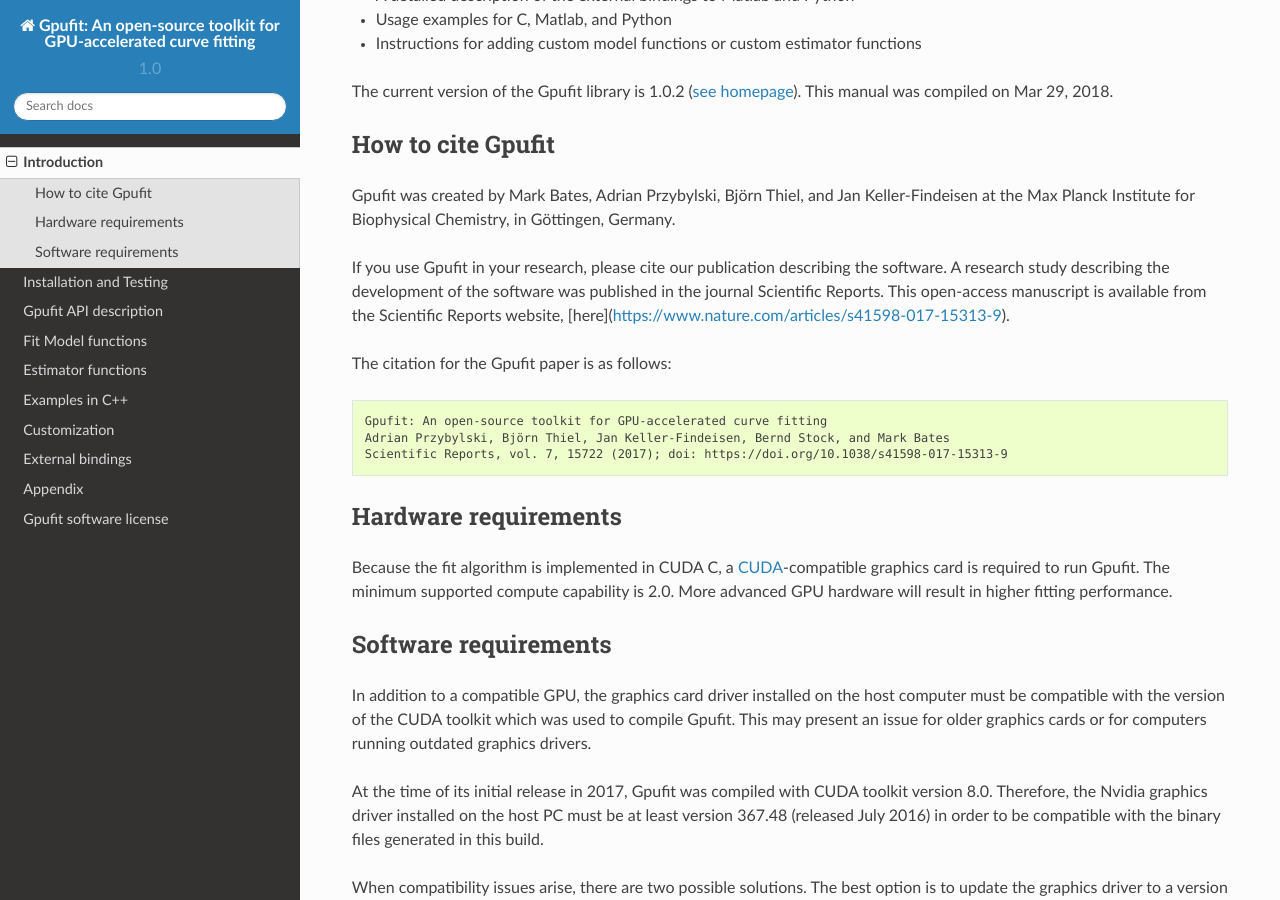
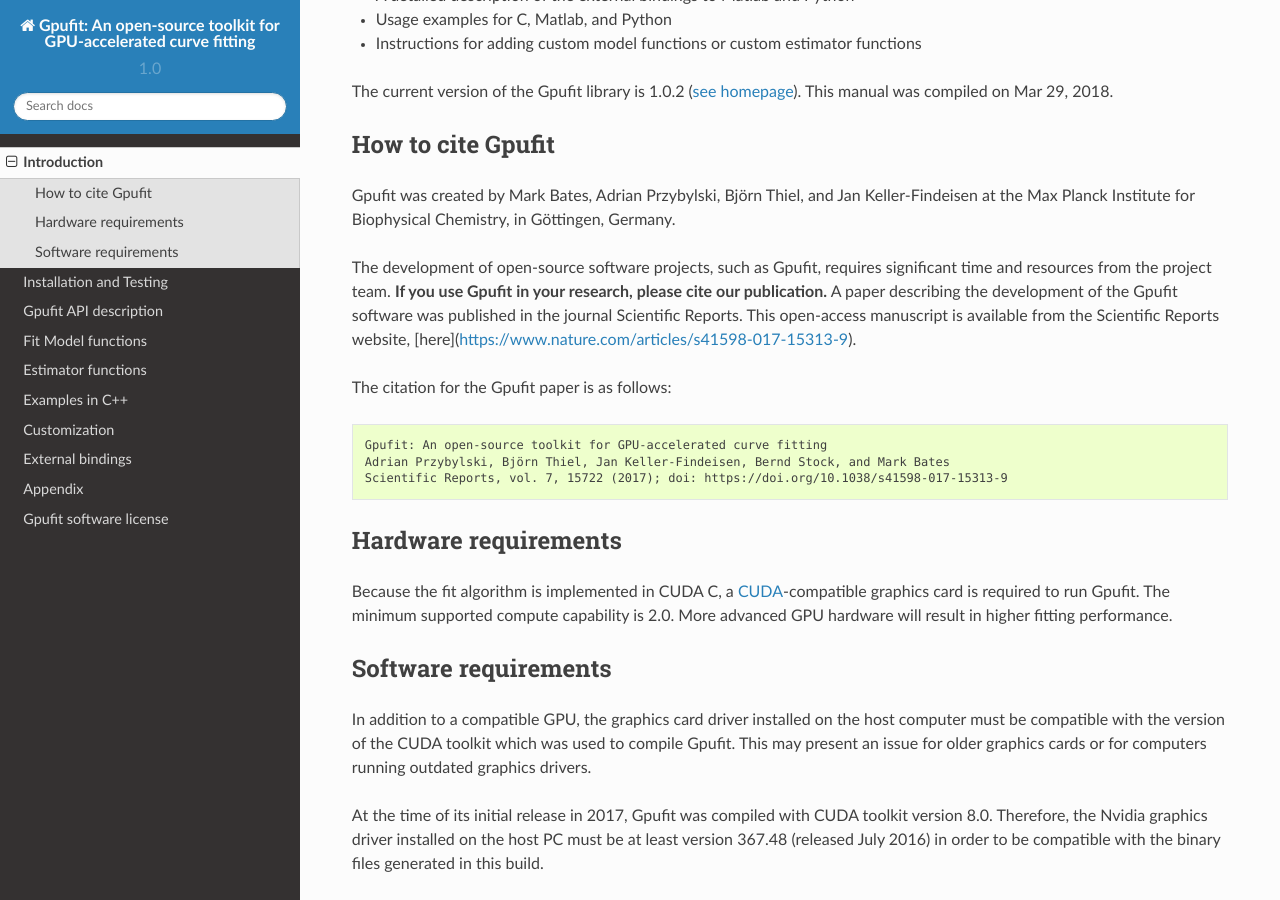
Before and after one commit to gpufit/Gpufit, a Sphinx documentation site: the page built from docs/introduction.rst, in a window 1280 px wide and 900 px high, scrolled down 896 px. Built offline with Sphinx 7.4.7 and the Read the Docs theme 2.0.0, drawn with Linux system fonts in a browser that asks for light colours.

Commit message:
Updates to citation text.

```diff
--- a/docs/introduction.rst
+++ b/docs/introduction.rst
@@ -56,7 +56,7 @@
 
 Gpufit was created by Mark Bates, Adrian Przybylski, Björn Thiel, and Jan Keller-Findeisen at the Max Planck Institute for Biophysical Chemistry, in Göttingen, Germany.
 
-If you use Gpufit in your research, please cite our publication describing the software.  A research study describing the development of the software was published in the journal Scientific Reports.  This open-access manuscript is available from the Scientific Reports website, [here](https://www.nature.com/articles/s41598-017-15313-9).
+The development of open-source software projects, such as Gpufit, requires significant time and resources from the project team.  **If you use Gpufit in your research, please cite our publication.**  A paper describing the development of the Gpufit software was published in the journal Scientific Reports.  This open-access manuscript is available from the Scientific Reports website, [here](https://www.nature.com/articles/s41598-017-15313-9).
 
 The citation for the Gpufit paper is as follows::
 
```
